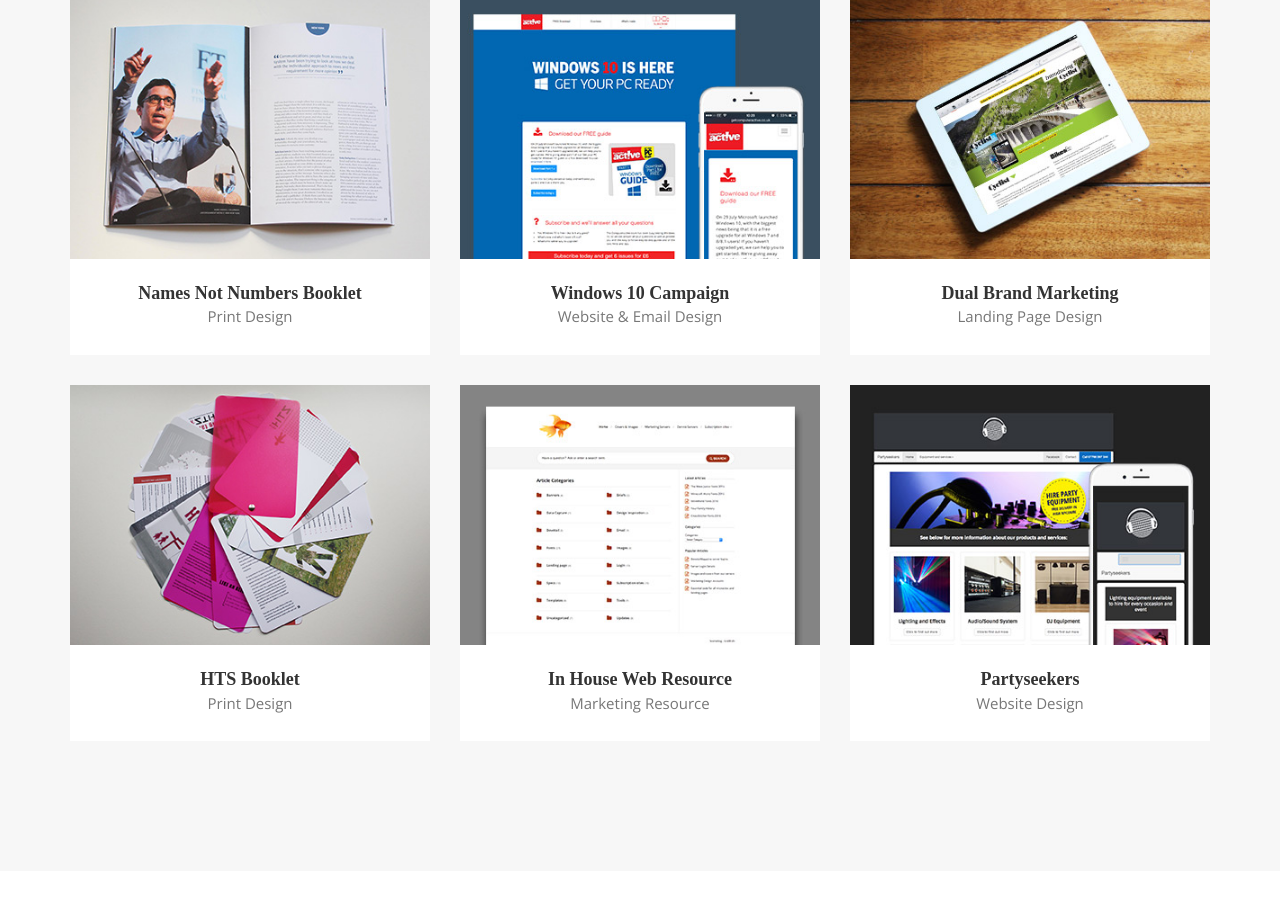
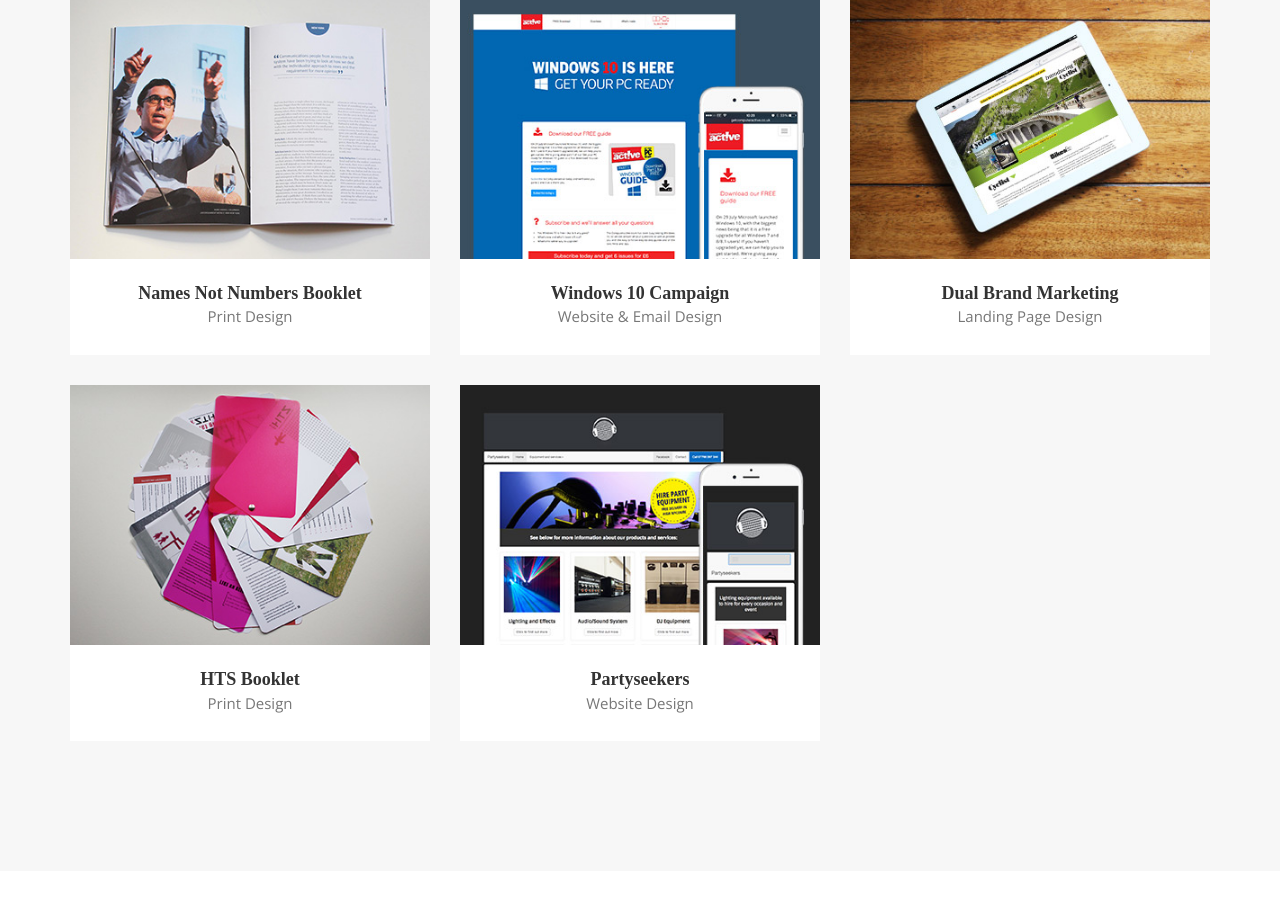
Before and after one commit to ambac16/ambac16.github.io, a PHP site: page / in a window 1280 px wide. Shown: the part 1669-2581 px from the top of the page. Run offline with PHP 8.4, Linux system fonts and the light colour scheme; some libraries are stand-ins or nearby versions; some web fonts are replaced.

Commit message:
web resource delete

```diff
--- a/index.php
+++ b/index.php
@@ -180,20 +180,7 @@
 
                 <!--thumb 11-->
 
-                <div class="col-md-4 col-sm-6 portfolio-item">
-                    <a href="#portfolioModal11" class="portfolio-link" data-toggle="modal">
-                        <div class="portfolio-hover">
-                            <div class="portfolio-hover-content">
-                                <i class="fa fa-plus fa-3x"></i>
-                            </div>
-                        </div>
-                        <img src="img/portfolio/goldfish-thumb.jpg" class="img-responsive" alt="">
-                    </a>
-                    <div class="portfolio-caption">
-                        <h4>In House Web Resource</h4>
-                        <p class="text-muted">Marketing Resource</p>
-                    </div>
-                </div>
+
 
                 <!--thumb 12-->
 
```
